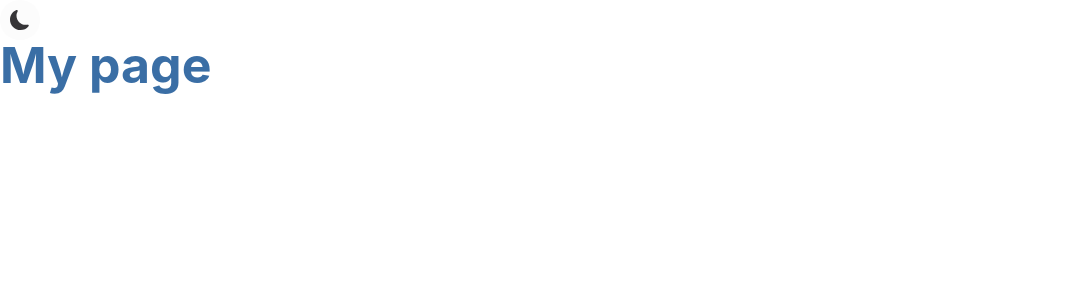
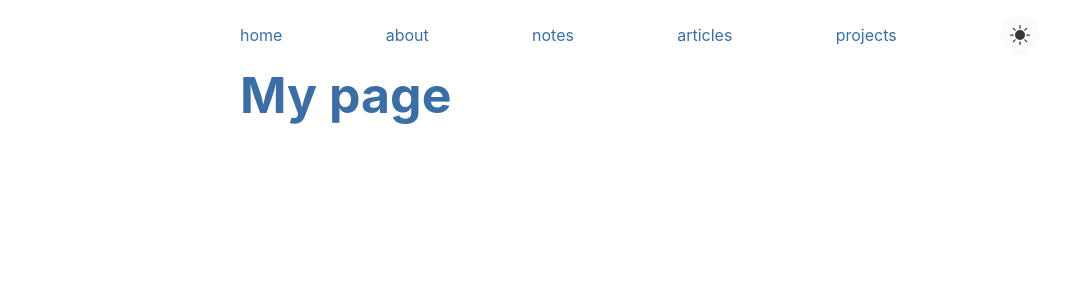
Before and after one commit to alehechka/adam.lehechka.com, a Next.js app: page / in a window 1280 px wide. Shown: the top 300 px of the page, without its empty margins (0-1087 px from the left). Built offline with nearby package versions, Linux system fonts and the light colour scheme.

Commit message:
layout wrapper

```diff
--- a/pages/_app.tsx
+++ b/pages/_app.tsx
@@ -1,6 +1,7 @@
-import ThemeToggle from '@components/ThemeToggle';
+import Navbar from '@components/Navbar';
 import useThemeToggle from '@hooks/useThemeToggle';
 import { ThemeObjectProps, lightTheme, darkTheme } from '@styles/global.style';
+import Layout from '@styles/Layout';
 import { AppProps } from 'next/app';
 import { createGlobalStyle, ThemeProvider } from 'styled-components';
 import reset from 'styled-reset';
@@ -15,12 +16,14 @@ const GlobalStyles = createGlobalStyle<ThemeObjectProps>`
 `;
 
 const App = ({ Component, pageProps }: AppProps) => {
-	const [theme, themeToggler] = useThemeToggle();
+	const [theme, toggleTheme] = useThemeToggle();
 	return (
 		<ThemeProvider theme={theme === 'light' ? lightTheme : darkTheme}>
 			<GlobalStyles />
-			<ThemeToggle themeToggler={themeToggler} />
-			<Component {...pageProps} />
+			<Layout>
+				<Navbar theme={theme} toggleTheme={toggleTheme} />
+				<Component {...pageProps} />
+			</Layout>
 		</ThemeProvider>
 	);
 };
--- /dev/null
+++ b/styles/Layout.tsx
@@ -0,0 +1,28 @@
+import { FC } from 'react';
+import styled from 'styled-components';
+
+const AppWrapper = styled.main`
+	width: 100%;
+	height: 100%;
+
+	display: flex;
+	flex-direction: row;
+	justify-content: center;
+	align-items: flex-start;
+`;
+
+const Wrapper = styled.div`
+	max-width: 800px;
+	width: 100%;
+	height: 100%;
+`;
+
+const Layout: FC = ({ children }) => {
+	return (
+		<AppWrapper>
+			<Wrapper>{children}</Wrapper>
+		</AppWrapper>
+	);
+};
+
+export default Layout;
```
